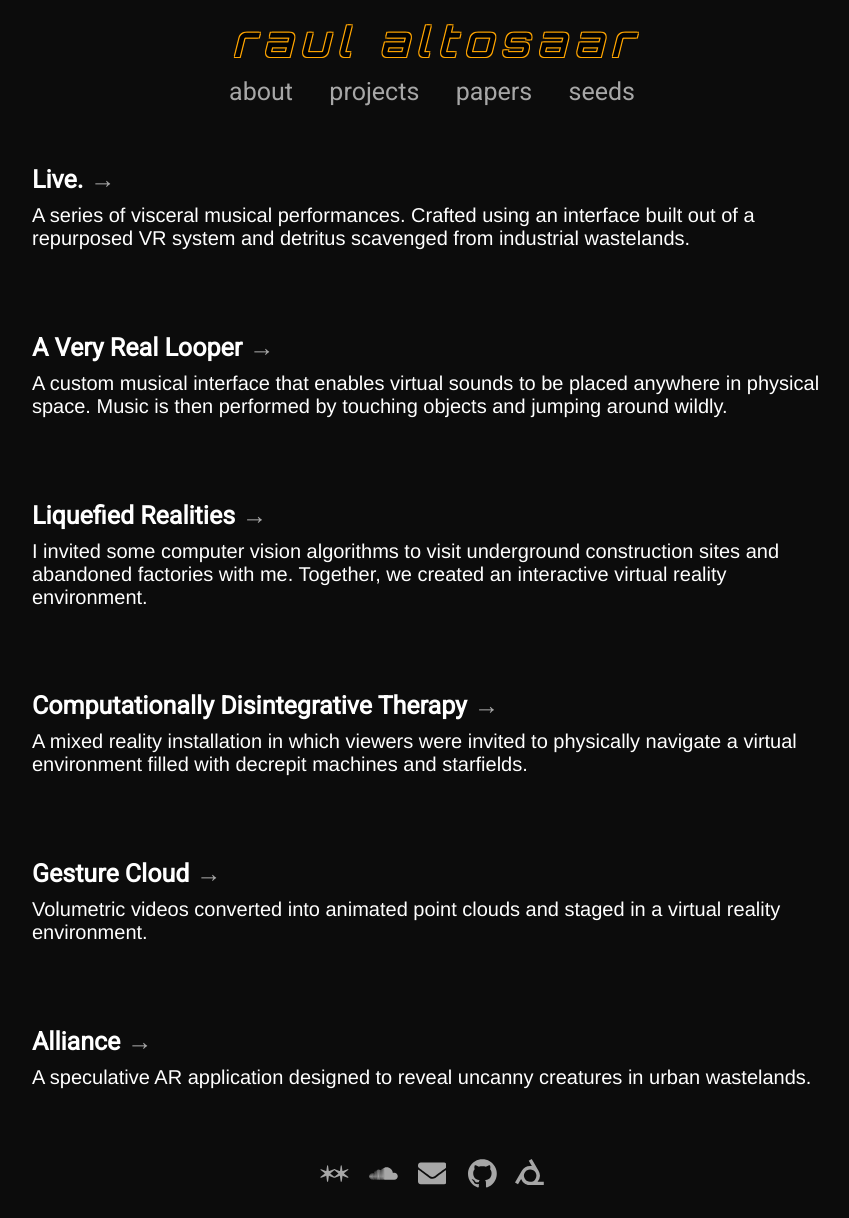
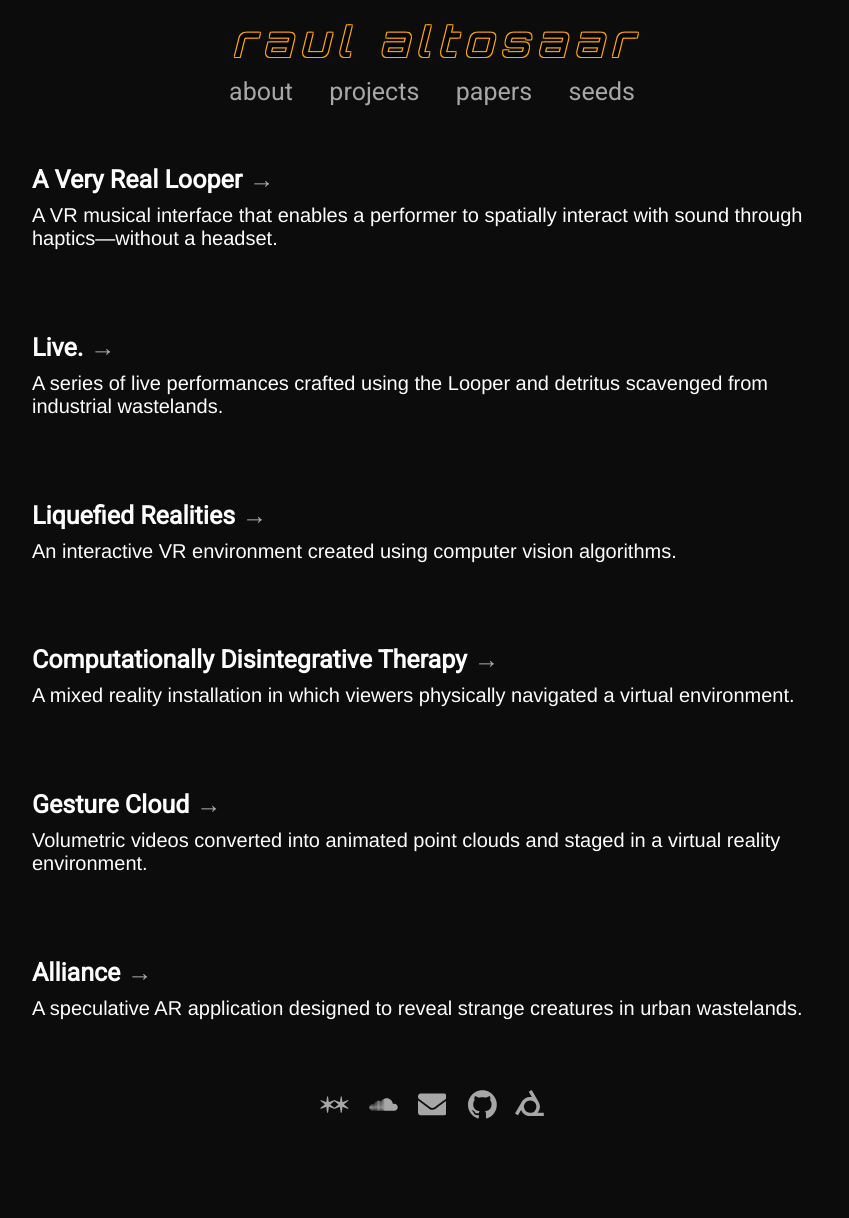
Before and after one commit to raulaltosaar/raul.earth, a Jekyll site: the page built from _pages/projects.md, in a window 1280 px wide. Shown: the whole page, without its empty margins (208-1057 px from the left). Built offline with Jekyll 4.4.1, drawn with Linux system fonts in a browser that asks for light colours; after the commit the page ends 1149 px from its top, so only the background shows below that.

Commit message:
change wording for resume

```diff
--- a/_pages/projects.md
+++ b/_pages/projects.md
@@ -5,6 +5,20 @@ permalink: /projects
 ---
 
 <html>
+
+<div class="project">
+
+<a href="/a-very-real-looper">
+
+<img class="lazy scale" data-src="../assets/img/projects/a-very-real-looper/looper-jump.jpg">
+
+<h2 class="arrow">A Very Real Looper</h2>
+
+<h3>A VR musical interface that enables a performer to spatially interact with sound through haptics—without a headset. <!-- Using this interface, virtual sounds can be placed anywhere in physical space. Music is then performed by touching objects and jumping around wildly. --></h3>
+
+</a>
+
+</div>
 
 
 <div class="project">
@@ -15,28 +29,11 @@ permalink: /projects
 
 <h2 class="arrow">Live.</h2>
 
-<h3>A series of visceral musical performances. Crafted using an interface built out of a repurposed VR system and detritus scavenged from industrial wastelands.</h3>
+<h3>A series of live performances crafted using the Looper and detritus scavenged from industrial wastelands.</h3>
 
 </a>
 
 </div>
-
-
-
-<div class="project">
-
-<a href="/a-very-real-looper">
-
-<img class="lazy scale" data-src="../assets/img/projects/a-very-real-looper/looper-jump.jpg">
-
-<h2 class="arrow">A Very Real Looper</h2>
-
-<h3>A custom musical interface that enables virtual sounds to be placed anywhere in physical space. Music is then performed by touching objects and jumping around wildly.</h3>
-
-</a>
-
-</div>
-
 
 
 <div class="project">
@@ -47,7 +44,7 @@ permalink: /projects
 
 <h2 class="arrow">Liquefied Realities</h2>
 
-<h3>I invited some computer vision algorithms to visit underground construction sites and abandoned factories with me. Together, we created an interactive virtual reality environment. </h3>
+<h3>An interactive VR environment created using computer vision algorithms.<!-- I invited some computer vision algorithms to visit underground construction sites and abandoned factories with me. Together, we created an interactive virtual reality environment. --> </h3>
 
 </a>
 
@@ -63,7 +60,7 @@ permalink: /projects
 
 <h2 class="arrow">Computationally Disintegrative Therapy</h2>
 
-<h3>A mixed reality installation in which viewers were invited to physically navigate a virtual environment filled with decrepit machines and starfields.</h3>
+<h3>A mixed reality installation in which viewers physically navigated a virtual environment. <!-- filled with decrepit machines and starfields. --></h3>
 
 </a>
 
@@ -95,7 +92,7 @@ permalink: /projects
 
 <h2 class="arrow">Alliance</h2>
 
-<h3>A speculative AR application designed to reveal uncanny creatures in urban wastelands.</h3>
+<h3>A speculative AR application designed to reveal strange creatures in urban wastelands.</h3>
 
 </a>
 
```
